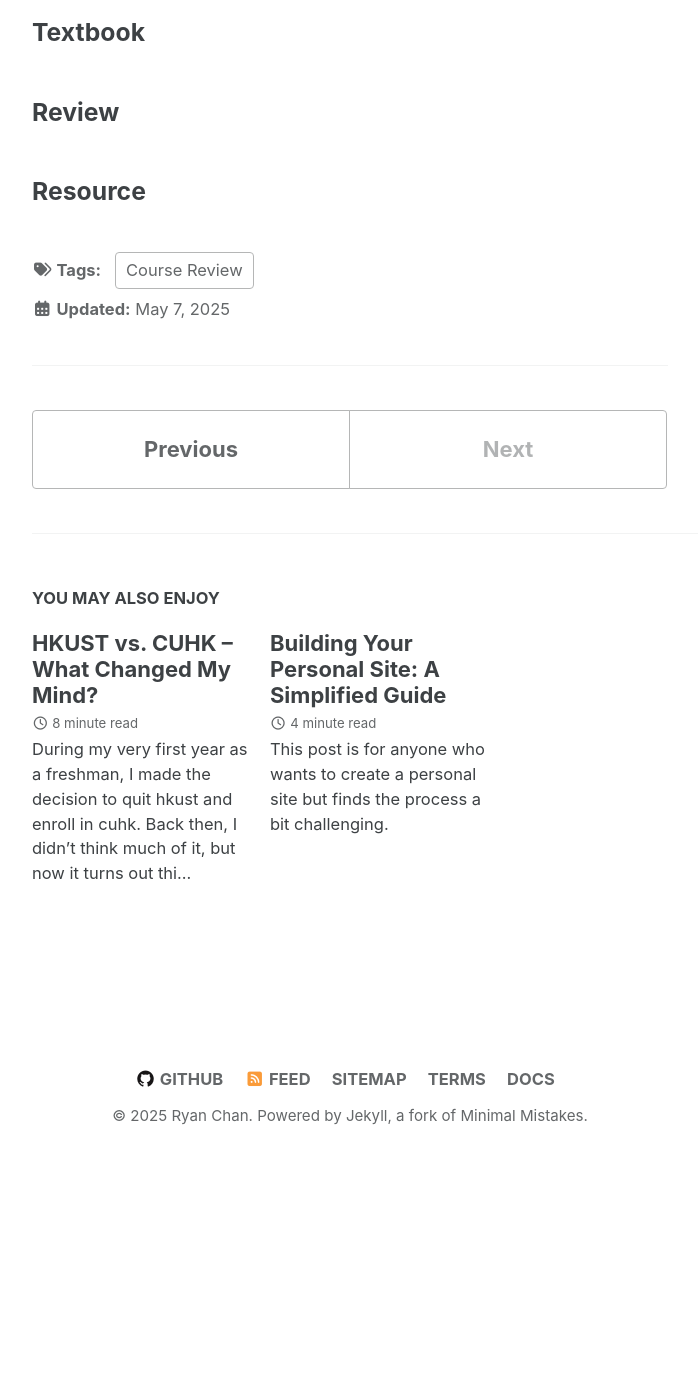
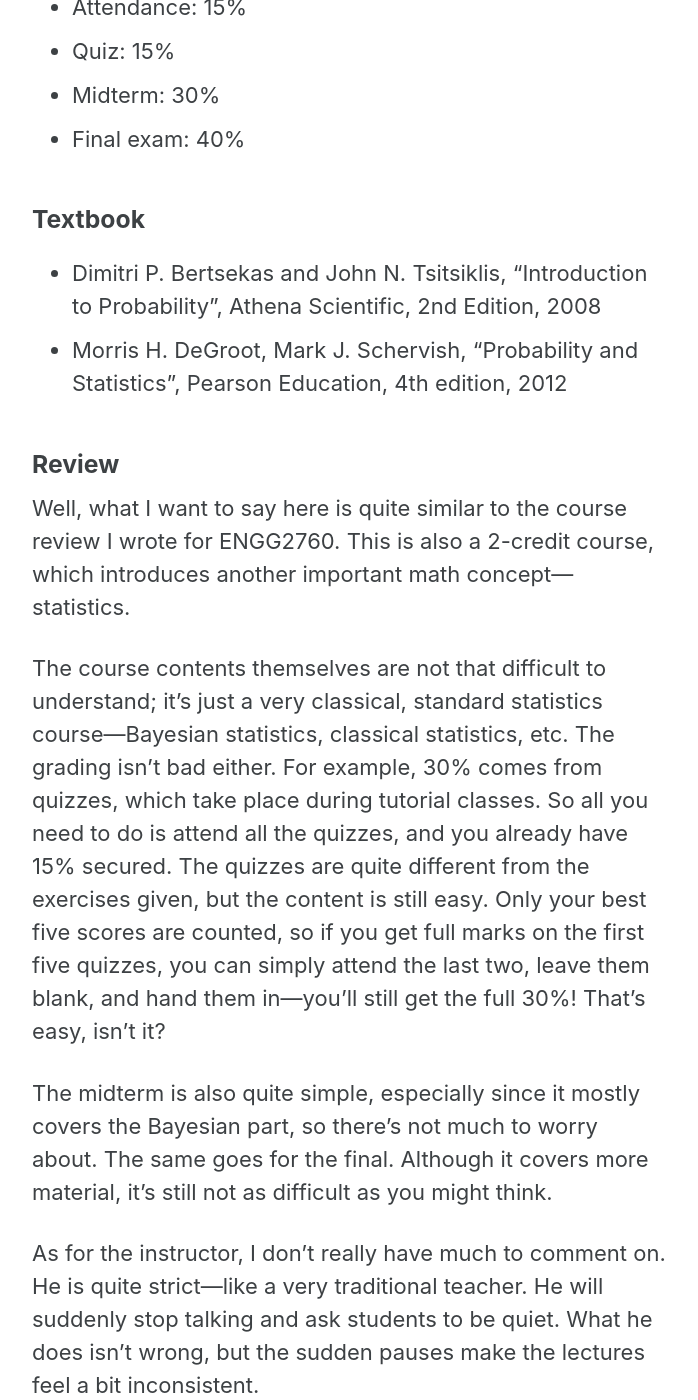
Before and after one commit to dizzyryan/ryanc.wtf, a Jekyll site: the page built from _posts/cuhk-course-review/2025-05-07-ENGG2780.md, in a window 1280 px wide and 1400 px high, scrolled down 415 px. Shown: the whole window, without its empty margins (290-988 px from the left). Built offline with Jekyll 4.4.1, drawn with Linux system fonts in a browser that asks for light colours; cached includes are drawn as plain includes; before the commit the page ends 1587 px from its top, so only the background shows below that; some of the changed text lies outside the part shown.

Commit message:
Update ENGG2780 course review

```diff
--- a/_posts/cuhk-course-review/2025-05-07-ENGG2780.md
+++ b/_posts/cuhk-course-review/2025-05-07-ENGG2780.md
@@ -13,12 +13,26 @@ author_profile: false
 
 Term Taken: 2024 Spring
 
-Instructor:
+Instructor: Sinno Jialin Pan
 
 ### Grading Scheme
+* Attendance: 15%
+* Quiz: 15%
+* Midterm: 30%
+* Final exam: 40%
 
 ### Textbook
+* Dimitri P. Bertsekas and John N. Tsitsiklis, "Introduction to Probability", Athena Scientific, 2nd Edition, 2008
+* Morris H. DeGroot, Mark J. Schervish, "Probability and Statistics", Pearson Education, 4th edition, 2012
 
 ### Review
+Well, what I want to say here is quite similar to the course review I wrote for ENGG2760. This is also a 2-credit course, which introduces another important math concept—statistics.
+
+The course contents themselves are not that difficult to understand; it's just a very classical, standard statistics course—Bayesian statistics, classical statistics, etc. The grading isn't bad either. For example, 30% comes from quizzes, which take place during tutorial classes. So all you need to do is attend all the quizzes, and you already have 15% secured. The quizzes are quite different from the exercises given, but the content is still easy. Only your best five scores are counted, so if you get full marks on the first five quizzes, you can simply attend the last two, leave them blank, and hand them in—you'll still get the full 30%! That's easy, isn't it?
+
+The midterm is also quite simple, especially since it mostly covers the Bayesian part, so there's not much to worry about. The same goes for the final. Although it covers more material, it's still not as difficult as you might think.
+
+As for the instructor, I don’t really have much to comment on. He is quite strict—like a very traditional teacher. He will suddenly stop talking and ask students to be quiet. What he does isn’t wrong, but the sudden pauses make the lectures feel a bit inconsistent.
 
 ### Resource
+Again, I have adapted the content from the lecture notes and some online resources and made a note for this course. I’m not sure if everything is clear and correct, as I’m not qualified or intending to create notes for others to use. But just for recapping the content, I think writing notes this way is quite helpful. You can refer to my notes <a href="https://ryanc.wtf/files/ENGG2780.pdf" target="_blank">here</a>.
```
